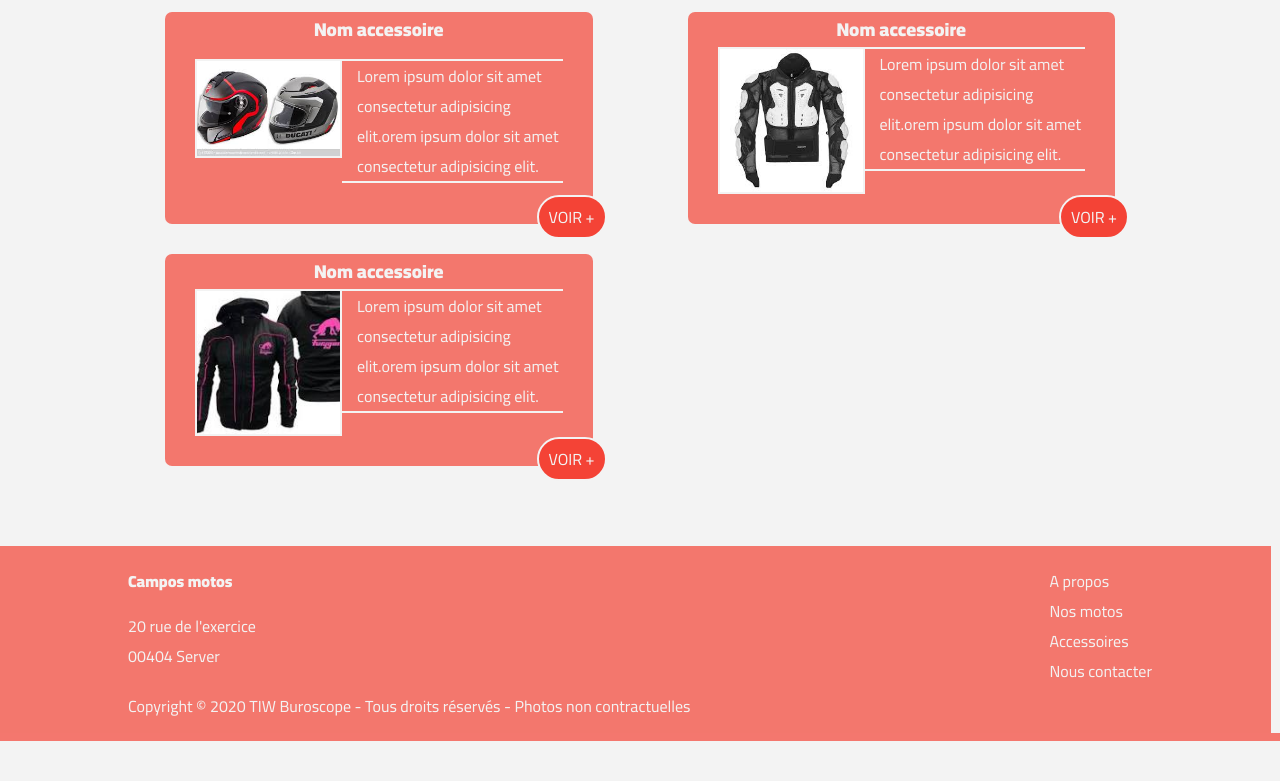
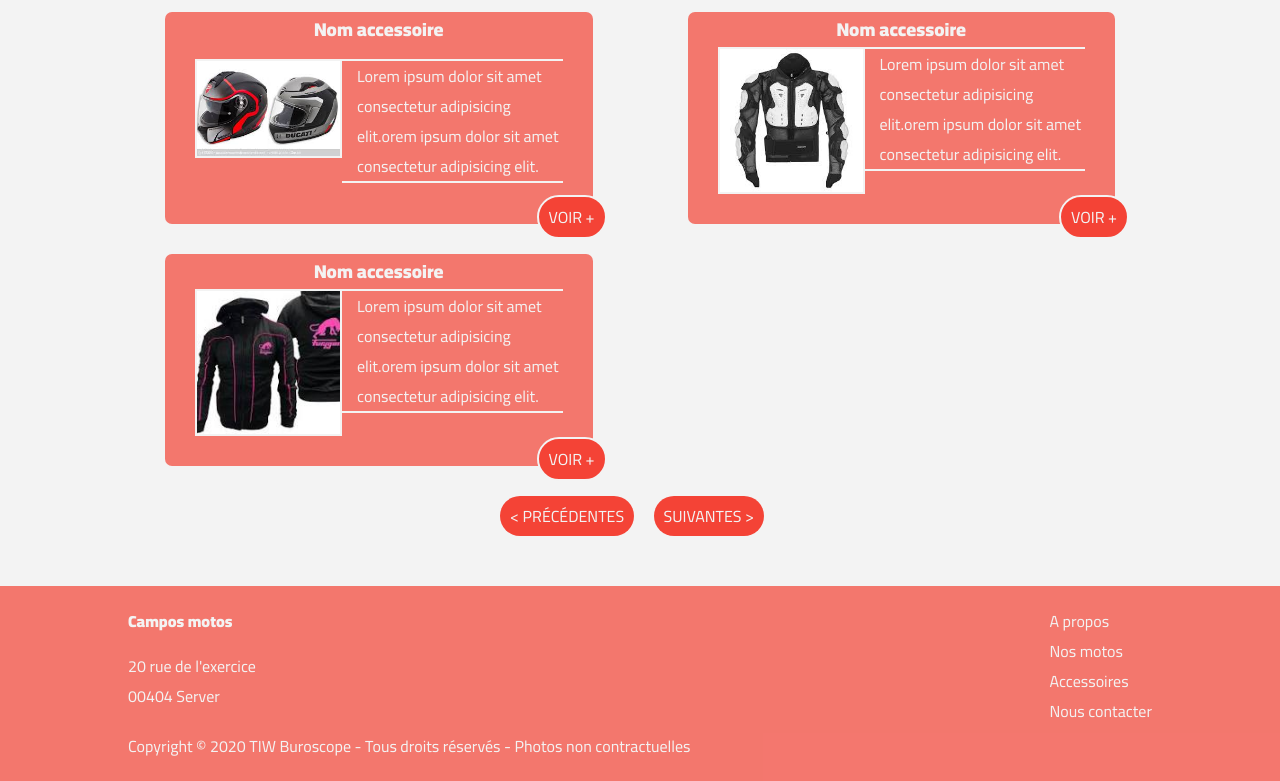
Before and after one commit to Syonx976/newgit-test, a plain HTML site: page accessoires.html in a window 1280 px wide. Shown: the part 792-1573 px from the top of the page. Before the commit the page ends 1533 px from the top, so only its background shows below. Drawn offline with Linux system fonts and the light colour scheme.

Commit message:
ajout précédent suivant

```diff
--- a/accessoires.html
+++ b/accessoires.html
@@ -96,7 +96,8 @@
                         </article>
                 </div>
 
-
+                <a class="btn-link" href="">< précédentes</a>
+                <a class="btn-link" href="">suivantes ></a>
         </section>
 
 
```
